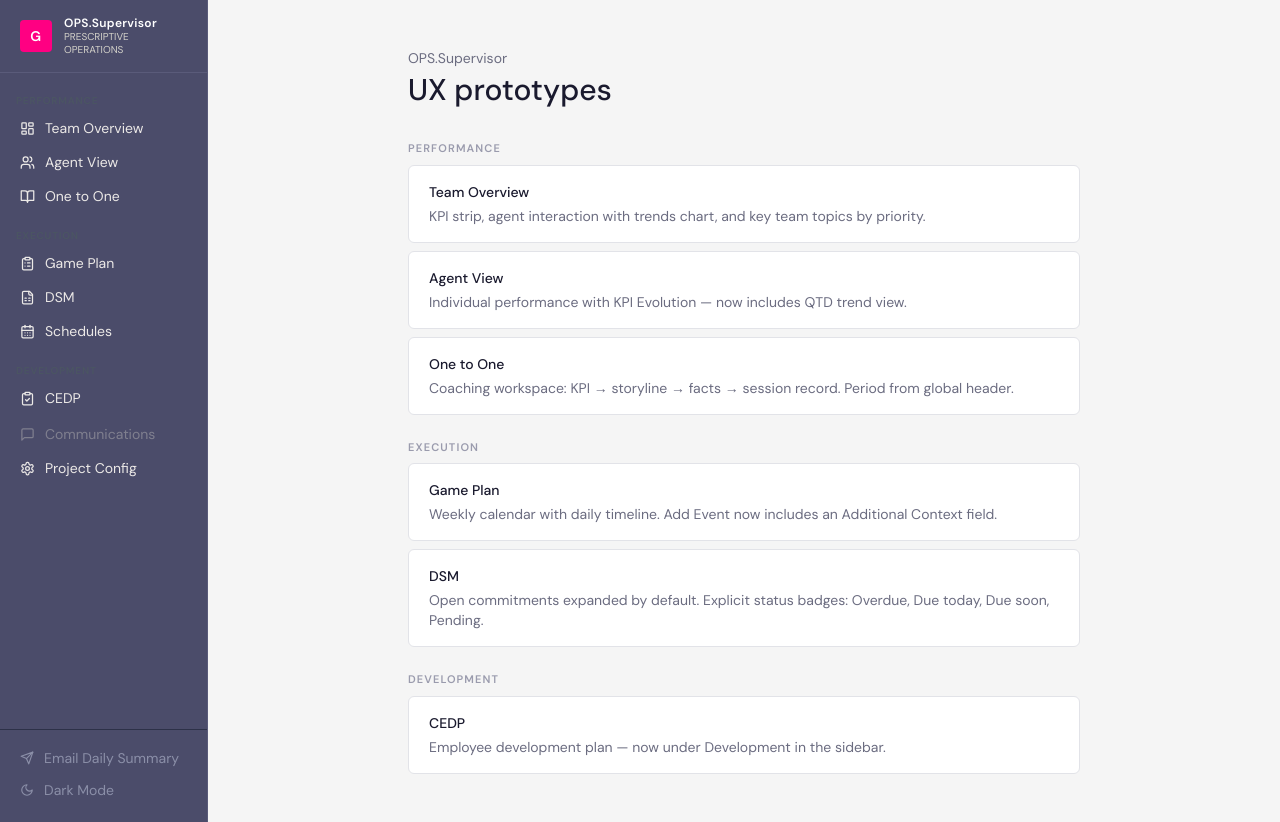
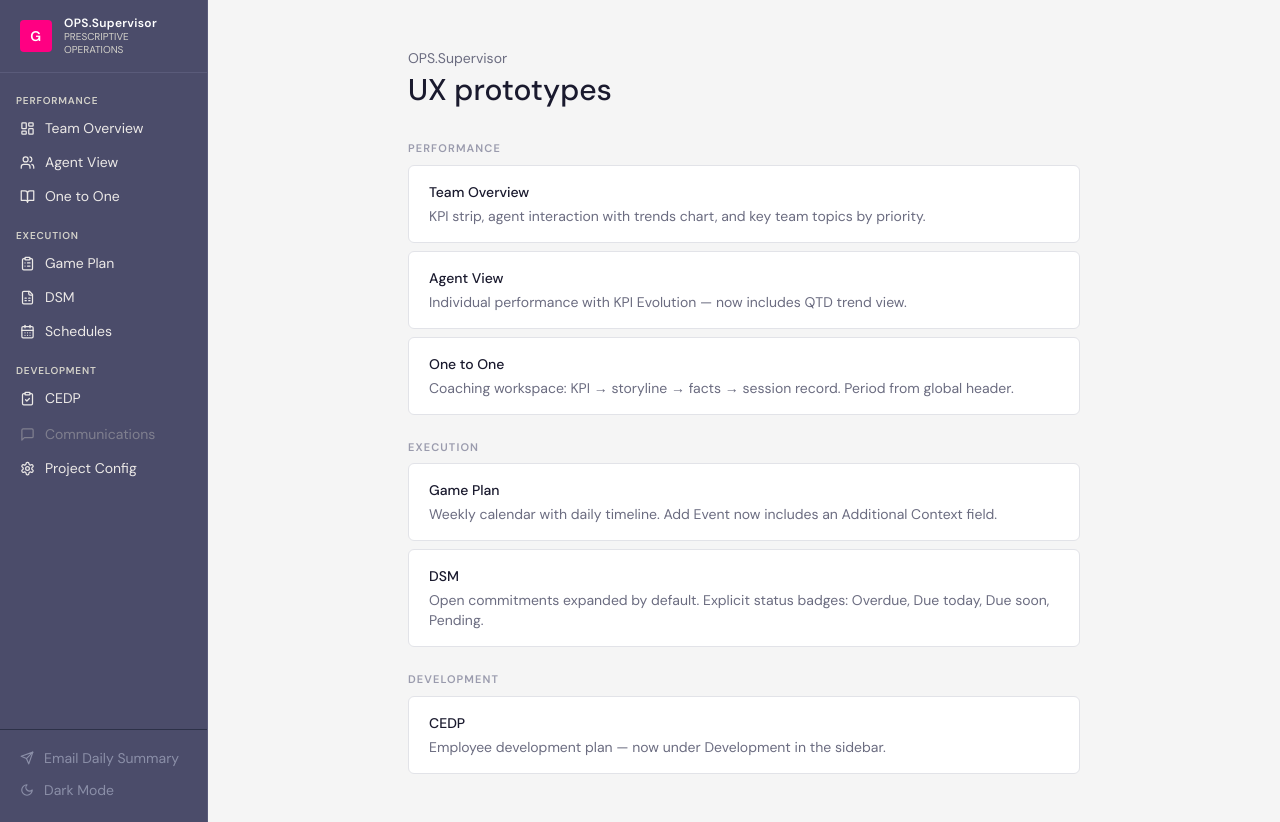
Before and after one commit to andresromero-blip/ops-supervisor-prototypes, a Next.js app: page / in a window 1280 px wide. Built offline with nearby package versions, Linux system fonts and the light colour scheme.

Commit message:
Add files via upload

```diff
--- a/components/Sidebar.tsx
+++ b/components/Sidebar.tsx
@@ -87,7 +87,7 @@ export default function Sidebar() {
             {group.label && (
               <p
                 className="text-[10px] uppercase tracking-widest px-2 pt-3 pb-1 m-0"
-                style={{ color: "#4B5563", fontWeight: 600, letterSpacing: "0.08em" }}
+                style={{ color: "#D4D2CA", fontWeight: 600, letterSpacing: "0.08em" }}
               >
                 {group.label}
               </p>
```
